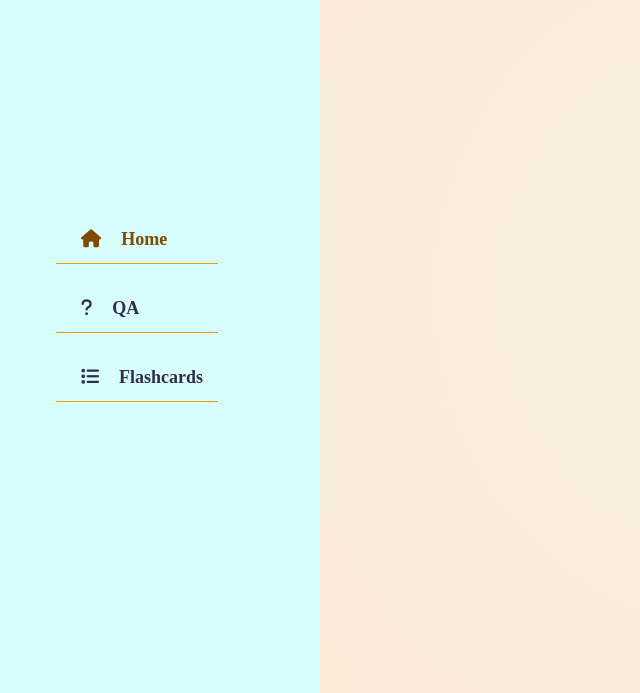
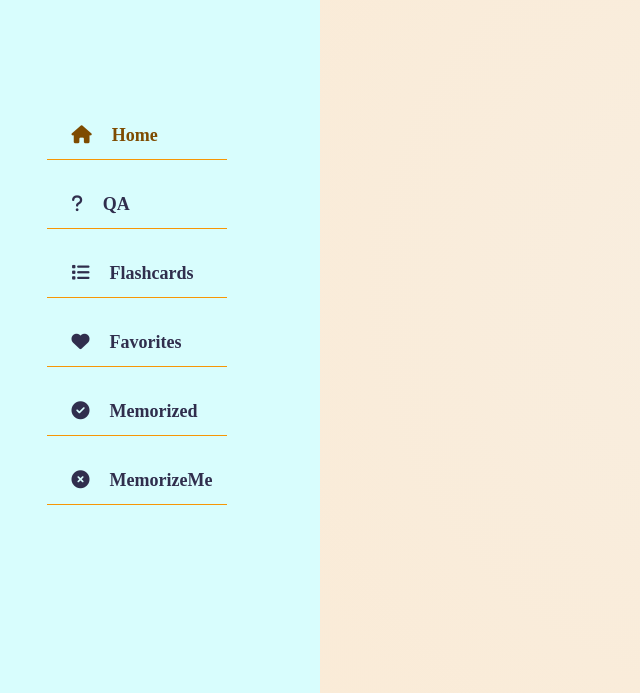
Before and after one commit to mendarrr/FromMemory, a plain HTML site: page index.html in a window 1280 px wide. Shown: the part 107-800 px from the top of the page, without its empty margins (30-670 px from the left). Drawn offline with Linux system fonts and the light colour scheme; a web font is replaced by a local one.

Commit message:
Updating code

```diff
--- a/index.html
+++ b/index.html
@@ -37,6 +37,15 @@
           </li>
           <li>
             <a href="#flash-section"><i class="fa-solid fa-list"></i>Flashcards</a>
+          </li>
+          <li>
+            <a href="#favorites-section"><i class="fa-solid fa-heart"></i>Favorites</a>
+          </li>
+          <li>
+            <a href="#memorized-section"><i class="fa-solid fa-circle-check"></i>Memorized</a>
+          </li>
+          <li>
+            <a href="#not-memorized-section"><i class="fa-solid fa-circle-xmark"></i>MemorizeMe</a>
           </li>
         </ul>
       </div>
```
